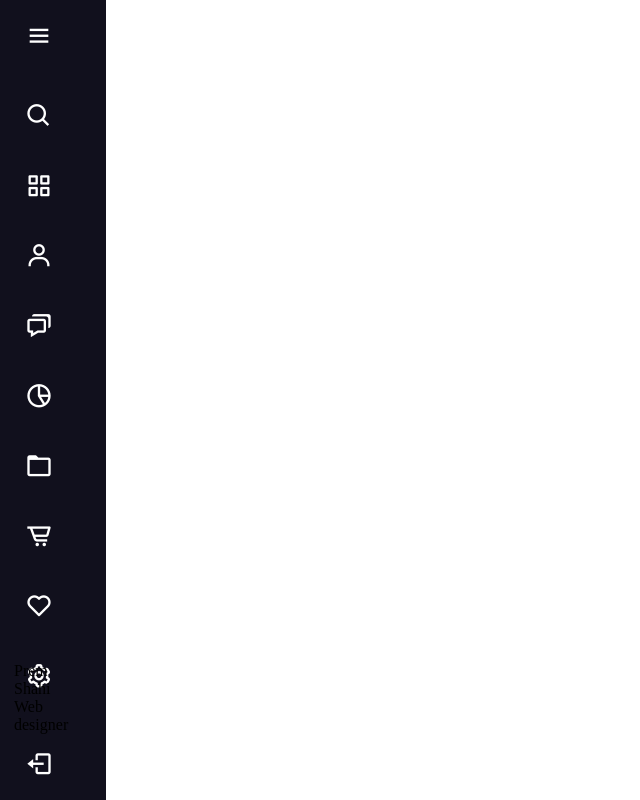
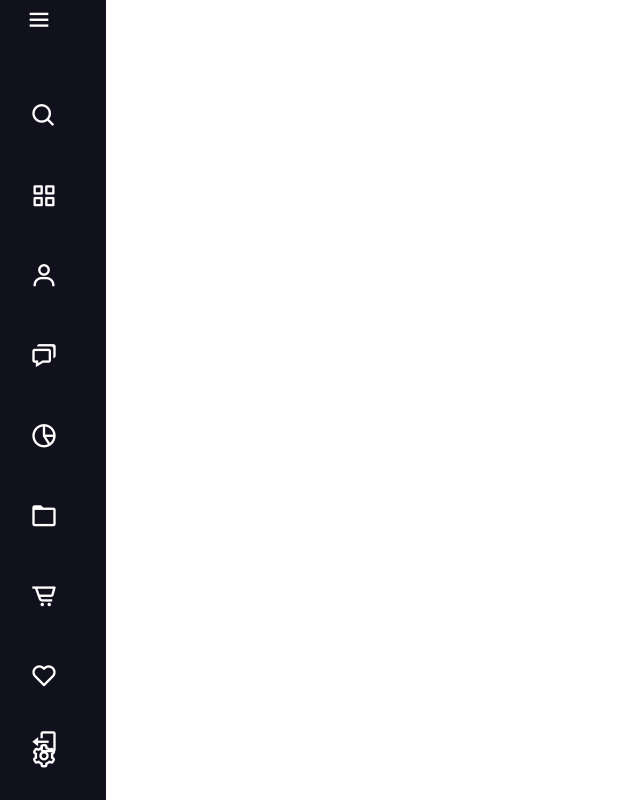
Before and after one commit to tkendi/The-Deliver, a Next.js app: page /example/sidebar in a window 1280 px wide. Shown: the whole page, without its empty margins (0-640 px from the left). Built offline with nearby package versions, Linux system fonts and the light colour scheme.

Commit message:
add hover transition

```diff
--- a/containers/example/sidebar/sidebar1.tsx
+++ b/containers/example/sidebar/sidebar1.tsx
@@ -10,62 +10,62 @@ const SideBar = () => {
       </LogoDetail>
       <NavList>
         <li>
-          <i className="bx bx-search"></i>
-          <input type="text" placeholder="Search..." />
+          <Icon className="bx bx-search"></Icon>
+          <Input type="text" placeholder="Search..." />
           <ToolTip>Search</ToolTip>
         </li>
         <li>
           <a href="#">
-            <i className="bx bx-grid-alt"></i>
+            <Icon className="bx bx-grid-alt"></Icon>
             <LinkName>Dashboard</LinkName>
           </a>
           <ToolTip>Dashboard</ToolTip>
         </li>
         <li>
           <a href="#">
-            <i className="bx bx-user"></i>
+            <Icon className="bx bx-user"></Icon>
             <LinkName>User</LinkName>
           </a>
           <ToolTip>User</ToolTip>
         </li>
         <li>
           <a href="#">
-            <i className="bx bx-chat"></i>
+            <Icon className="bx bx-chat"></Icon>
             <LinkName>Messages</LinkName>
           </a>
           <ToolTip>Messages</ToolTip>
         </li>
         <li>
           <a href="#">
-            <i className="bx bx-pie-chart-alt-2"></i>
+            <Icon className="bx bx-pie-chart-alt-2"></Icon>
             <LinkName>Analytics</LinkName>
           </a>
           <ToolTip>Analytics</ToolTip>
         </li>
         <li>
           <a href="#">
-            <i className="bx bx-folder"></i>
+            <Icon className="bx bx-folder"></Icon>
             <LinkName>File Manager</LinkName>
           </a>
           <ToolTip>Files</ToolTip>
         </li>
         <li>
           <a href="#">
-            <i className="bx bx-cart-alt"></i>
+            <Icon className="bx bx-cart-alt"></Icon>
             <LinkName>Order</LinkName>
           </a>
           <ToolTip>Order</ToolTip>
         </li>
         <li>
           <a href="#">
-            <i className="bx bx-heart"></i>
+            <Icon className="bx bx-heart"></Icon>
             <LinkName>Saved</LinkName>
           </a>
           <ToolTip>Saved</ToolTip>
         </li>
         <li>
           <a href="#">
-            <i className="bx bx-cog"></i>
+            <Icon className="bx bx-cog"></Icon>
             <LinkName>Setting</LinkName>
           </a>
           <ToolTip>Setting</ToolTip>
@@ -79,7 +79,7 @@ const SideBar = () => {
               <Job>Web designer</Job>
             </NameJob>
           </ProfileDetail>
-          <i className="bx bx-log-out" id="log_out"></i>
+          <Icon className="bx bx-log-out" id="log_out"></Icon>
           <ToolTip>Setting</ToolTip>
         </Profile>
       </NavList>
@@ -107,10 +107,7 @@ const Wrap = styled.div`
 `;
 
 const LogoDetail = styled.div`
-  /* height: 78px; */
-  /* i:nth-child(1) {
-    display: none;
-  } */
+  margin: 0px;
 
   > i {
     color: #fff;
@@ -118,7 +115,6 @@ const LogoDetail = styled.div`
     min-width: 50px;
     font-size: 28px;
     text-align: center;
-    line-height: 60px;
   }
 
   i:hover {
@@ -136,56 +132,12 @@ const NavList = styled.ul`
   padding: 0px;
 
   > li {
-    width: 50px;
-    height: 50px;
+    width: 60px;
+    height: 60px;
     position: relative;
     margin: 0px;
     list-style: none;
     margin: 20px 0px;
-    > i {
-      color: #fff;
-      height: 60px;
-      min-width: 50px;
-      font-size: 28px;
-      text-align: center;
-      line-height: 60px;
-    }
-
-    > input {
-      height: 50px;
-      display: none;
-      font-size: 15px;
-      color: #fff;
-      font-weight: 400;
-      outline: none;
-      width: 100%;
-      width: 50px;
-      border: none;
-      border-radius: 12px;
-      transition: all 0.5s ease;
-      background: #1d1b31;
-    }
-
-    > a {
-      > i {
-        color: #fff;
-        height: 60px;
-        min-width: 50px;
-        font-size: 28px;
-        text-align: center;
-        line-height: 60px;
-      }
-    }
-  }
-
-  a:hover {
-    > i {
-      transition: all 280ms linear;
-      width: 100%;
-      color: #1a1a1a;
-      border-radius: 5px;
-      background-color: #fff;
-    }
   }
 `;
 
@@ -193,8 +145,8 @@ const ToolTip = styled.span`
   position: absolute;
   top: -20px;
   left: calc(100% + 15px);
-  z-index: 3;
-  background: #fff;
+  z-index: 99;
+  background: #000;
   box-shadow: 0 5px 10px rgba(0, 0, 0, 0.3);
   padding: 6px 12px;
   border-radius: 4px;
@@ -202,6 +154,7 @@ const ToolTip = styled.span`
   font-weight: 400;
   opacity: 0;
   pointer-events: none;
+  color: #000;
   transition: 0s;
 `;
 
@@ -221,13 +174,50 @@ const LinkName = styled.span`
 
 const Profile = styled.li`
   position: absolute !important;
-  bottom: 80px;
+  bottom: 20px;
 `;
 
-const ProfileDetail = styled.div``;
+const ProfileDetail = styled.div`
+  display: none;
+`;
 
 const NameJob = styled.div``;
 
 const Name = styled.div``;
 
 const Job = styled.div``;
+
+const Input = styled.input`
+  height: 50px;
+  display: none;
+  font-size: 15px;
+  color: #fff;
+  font-weight: 400;
+  outline: none;
+  width: 100%;
+  width: 50px;
+  border: none;
+  border-radius: 12px;
+  transition: all 0.5s ease;
+  background: #1d1b31;
+`;
+
+const Icon = styled.i`
+  color: #fff;
+  height: 60px;
+  min-width: 60px;
+  font-size: 28px;
+  text-align: center;
+  line-height: 60px;
+  :hover {
+    width: 100%;
+    transition: all 280ms linear;
+    color: #1a1a1a;
+    border-radius: 5px;
+    background-color: #fff;
+    cursor: pointer;
+    ${ToolTip} {
+      display: block;
+    }
+  }
+`;
```
